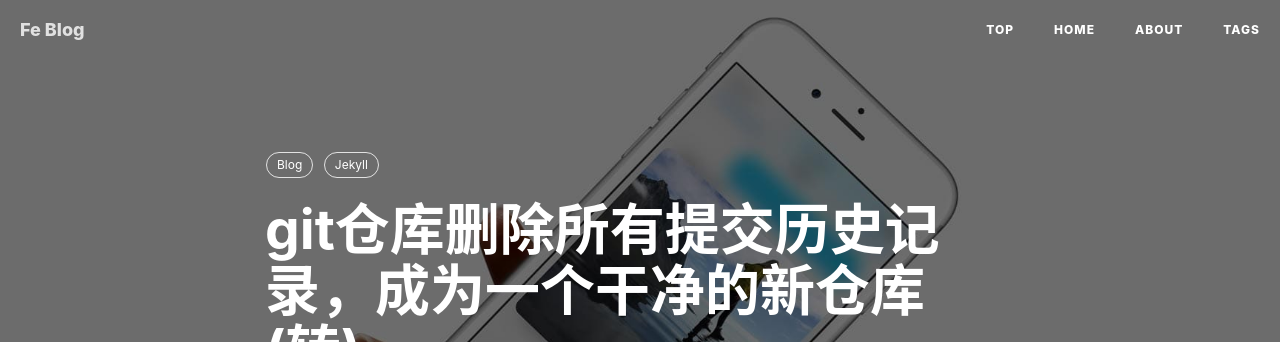
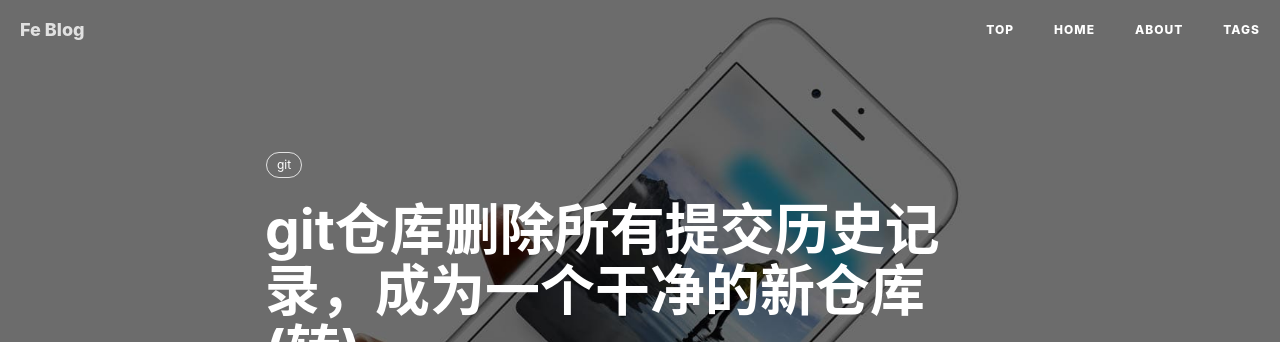
Before and after one commit to FeDemo/fedemo.github.io, a Jekyll site: the page built from _posts/2017-12-14-git_del-history.md, in a window 1280 px wide and 900 px high. Shown: the top 342 px of the window. Built offline with Jekyll 4.4.1, drawn with Linux system fonts in a browser that asks for light colours; nearby versions of some CDN libraries; comment, search, counter and statistics services are not loaded.

Commit message:
update 2017-12-14-git_del-history tags

```diff
--- a/_posts/2017-12-14-git_del-history.md
+++ b/_posts/2017-12-14-git_del-history.md
@@ -7,8 +7,7 @@ author:     yanchengyc
 header-img: img/post-bg-ios9-web.jpg
 catalog: true
 tags:
-    - Blog
-    - Jekyll
+    - git
 ---
 > 转自[yanchengyc](http://blog.csdn.net/yc1022/article/details/56487680)
 >一个干净的git仓库
```
